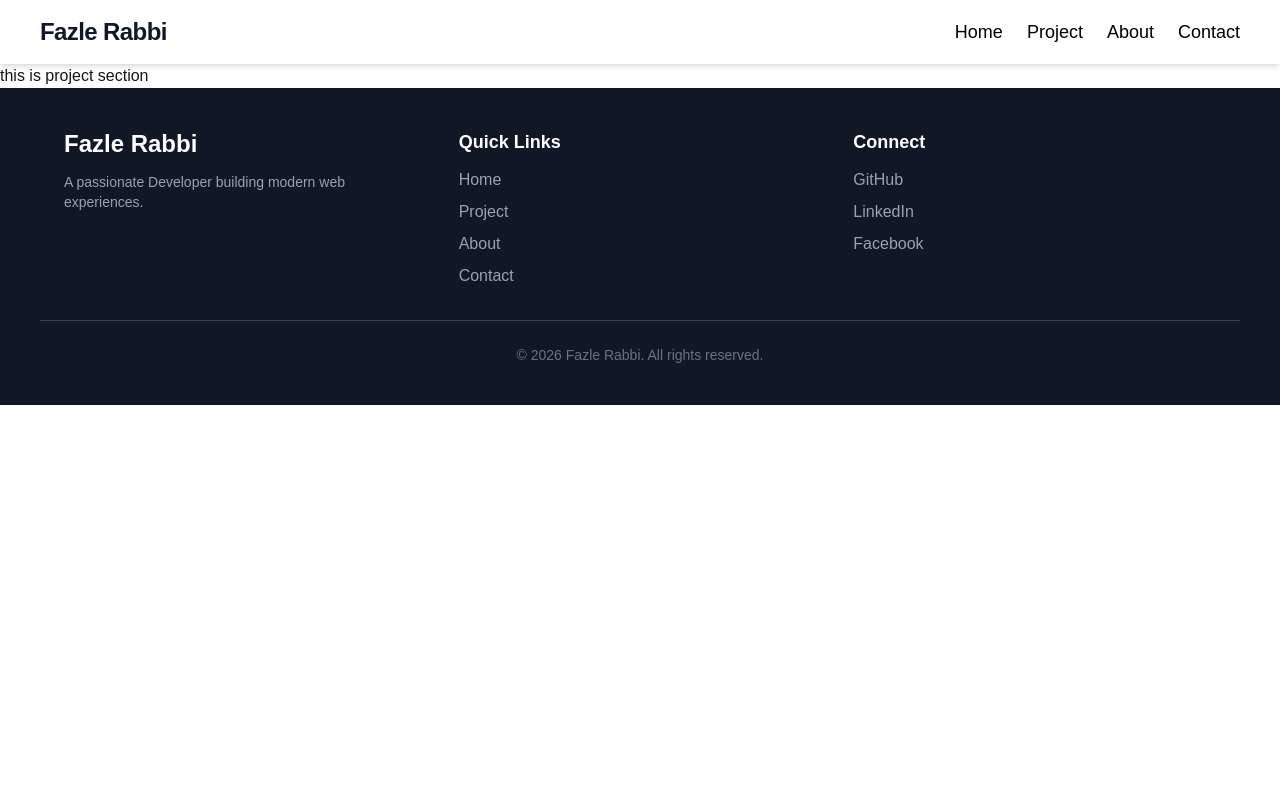
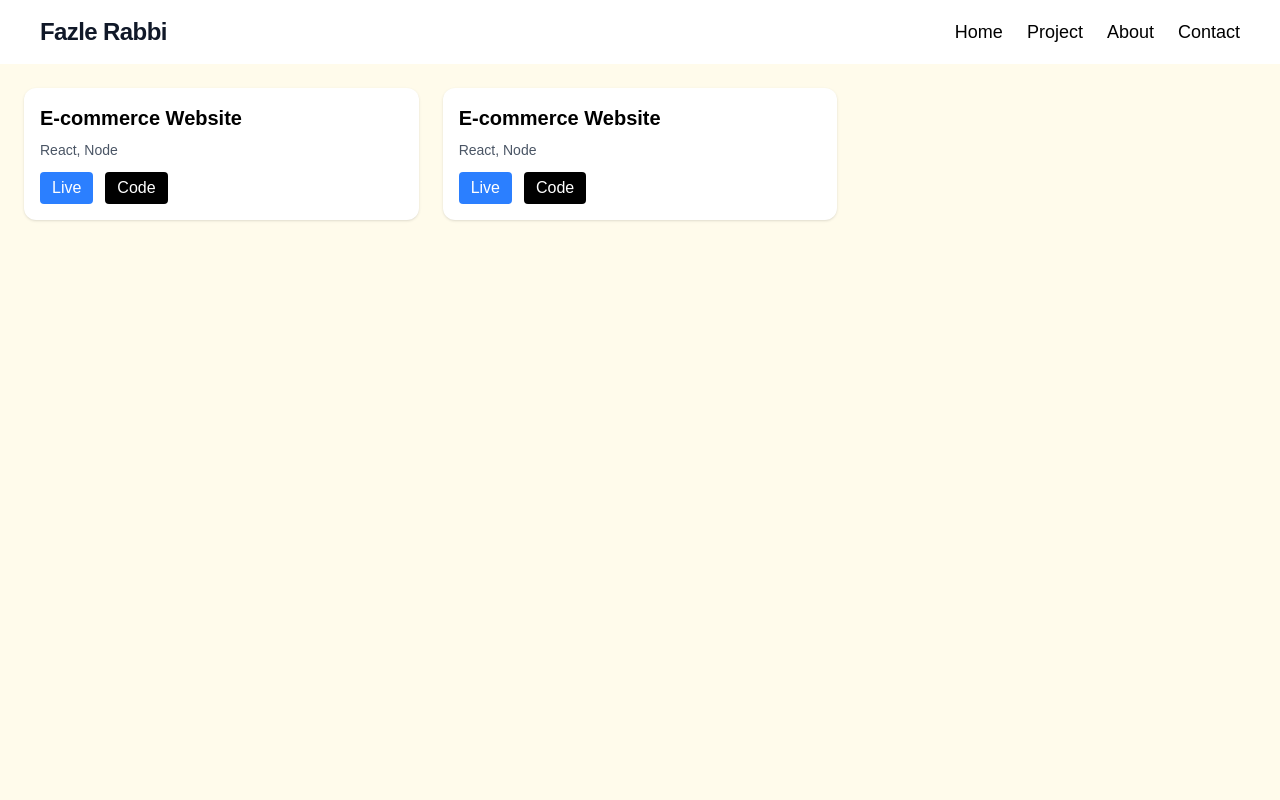
Before and after one commit to fazlerabbi6423/portfolio, a Next.js app: page /project in a window 1280 px wide. Shown: the top 800 px of the page. Built offline with nearby package versions, Linux system fonts and the light colour scheme.

Commit message:
added project 1,2

```diff
--- a/src/app/project/page.tsx
+++ b/src/app/project/page.tsx
@@ -1,7 +1,69 @@
-import React from 'react'
 
-export default function page() {
+
+const projects = [
+  {
+    id: 1,
+    name: 'E-commerce Website',
+    image: '/project1.png',
+    tech: 'React, Node',
+    live: 'http://127.0.0.1:5500/B-10-Assignments-3/index.html',
+    git: 'https://github.com/fazlerabbi6423/B-10-Assignments-3'
+  },
+    {
+    id: 1,
+    name: 'E-commerce Website',
+    image: '/project1.png',
+    tech: 'React, Node',
+    live: 'http://localhost:5173/',
+    git: 'https://github.com/fazlerabbi6423/assignment-eight'
+  }
+]
+
+export default function Page() {
   return (
-    <div>this is project section</div>
+    <div className='p-6 bg-amber-50 text-black min-h-screen'>
+
+      <div className='grid md:grid-cols-3 gap-6'>
+
+        {projects.map((project) => (
+          <div
+            key={project.id}
+            className='bg-white rounded-xl shadow p-4 hover:scale-105 transition'
+          >
+
+            <h2 className='text-xl font-bold'>
+              {project.name}
+            </h2>
+
+             <p className='text-gray-600 text-sm my-2'>
+              {project.tech}
+            </p>
+
+
+            <div className='flex gap-3 mt-3'>
+
+              <a
+                href={project.live}
+                target='_blank'
+                className='bg-blue-500 text-white px-3 py-1 rounded'
+              >
+                Live
+              </a>
+
+              <a
+                href={project.git}
+                target='_blank'
+                className='bg-black text-white px-3 py-1 rounded'
+              >
+                Code
+              </a>
+
+            </div>
+
+          </div>
+        ))}
+
+      </div>
+    </div>
   )
 }
```
